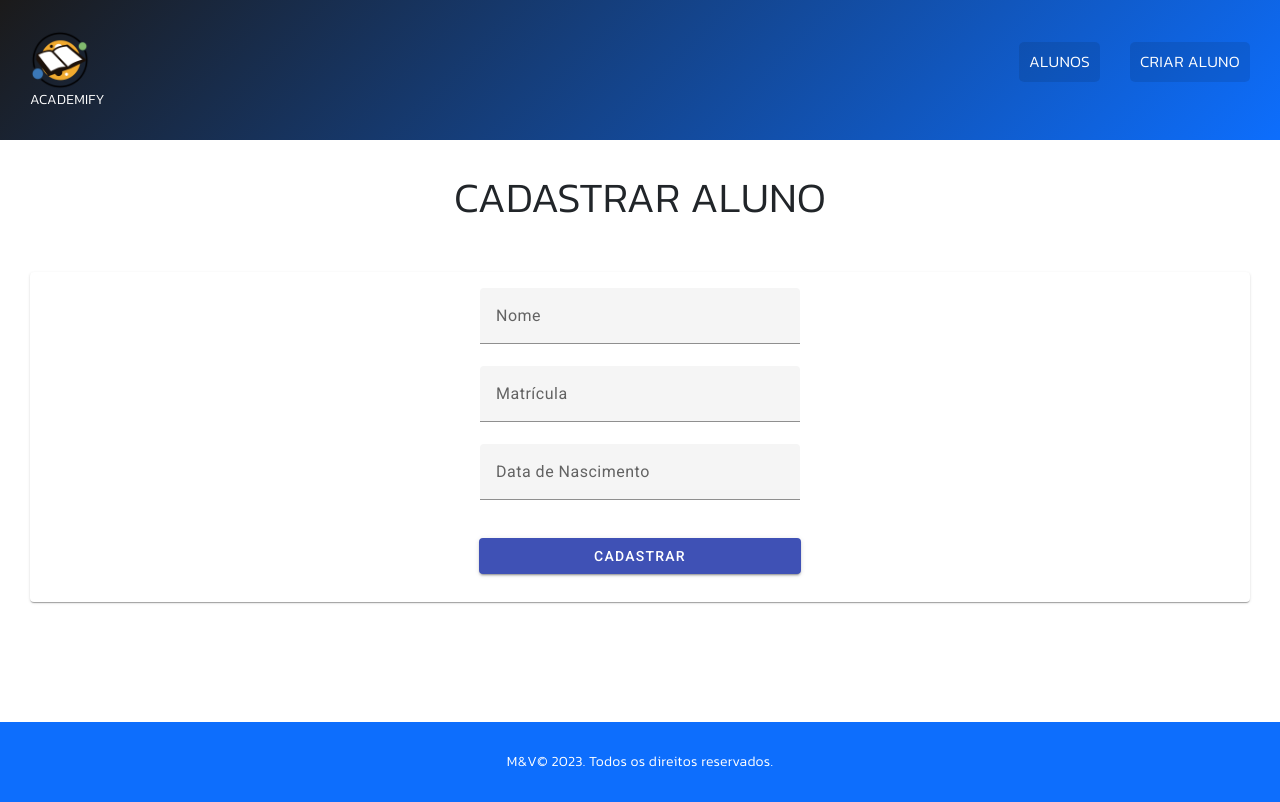
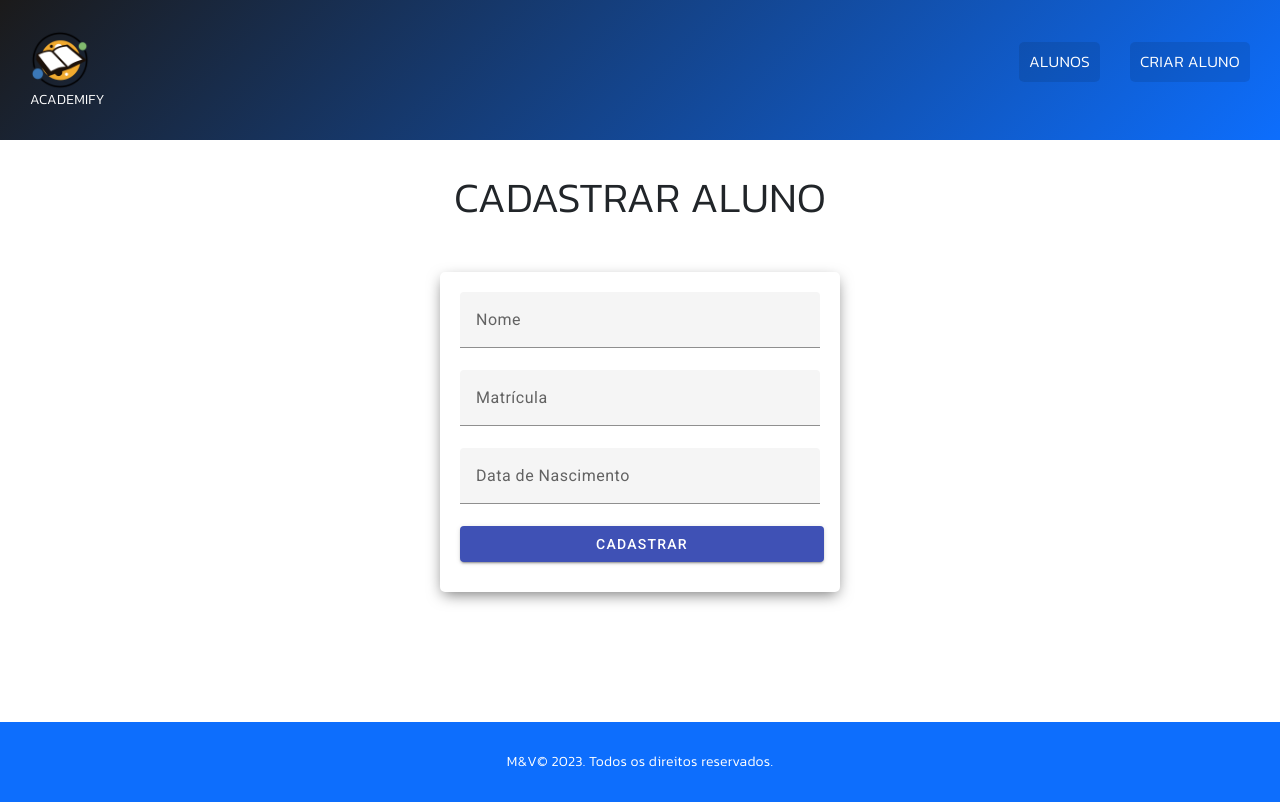
Before and after one commit to Mathruu/Academify-app, an Angular app: page /create-alunos in a window 1280 px wide. Built offline with nearby package versions, Linux system fonts and the light colour scheme.

Commit message:
estilizando o criar-alunos e criando a home

```diff
--- a/src/app/create-alunos/create-alunos.component.css
+++ b/src/app/create-alunos/create-alunos.component.css
@@ -1,12 +1,12 @@
-.button {
+.button-container {
     display: flex;
     justify-content: center;
     width: 100%;
     margin-bottom: 1em;
 }
 
-.botao {
-    width: 23em;
+.button {
+    width: 26em;
 }
 
 .input {
@@ -17,8 +17,8 @@
 }
 
 .content {
-    padding: 0px;
-    margin: 0px 30px 0px 30px;
+    display: flex;
+    justify-content: center;
     min-height: calc(100vh - 350px);
 }
 
@@ -58,20 +58,15 @@ a {
     }
 }
 
-.button {
-    display: flex;
-    justify-content: center;
-    width: 100%;
-    margin-bottom: 2em;
+.campo {
+    width: 22.5em;
 }
 
-.input {
-    display: flex;
-    justify-content: center;
-    align-items: center;
-    width: 100%;
+.input-container {
+    max-width: 400px;
+    max-height: 320px;
+    padding: 20px;
+    background-color: white;
+    border-radius: 5px;
+    box-shadow: 0px 5px 15px -3px rgba(115,115,115,1);
 }
-
-.campo {
-    width: 20em;
-}
--- a/src/app/create-alunos/create-alunos.component.html
+++ b/src/app/create-alunos/create-alunos.component.html
@@ -3,9 +3,7 @@
 </div>
 
 <div class="content">
-    <mat-card>
-        <div class="input">
-            <mat-card-content>
+    <div class="input-container">
         <mat-form-field class="campo">
             <input id="nome" [(ngModel)]="nome" matInput placeholder="Nome">
         </mat-form-field>
@@ -17,10 +15,6 @@
         <mat-form-field class="campo">
             <input id="nascimento" [(ngModel)]="nascimento" matInput placeholder="Data de Nascimento" />
         </mat-form-field>
-            </mat-card-content>
+        <button class="button" (click)="adicionarAluno()" mat-raised-button color="primary">CADASTRAR</button>
     </div>
-            <div class="button">
-                <button class="botao" (click)="adicionarAluno()" mat-raised-button color="primary">CADASTRAR</button>
 </div>
-    </mat-card>
-</div>
--- a/src/app/main/main.component.css
+++ b/src/app/main/main.component.css
@@ -0,0 +1,114 @@
+@import url('https://fonts.googleapis.com/css2?family=Didact+Gothic&display=swap');
+
+img {
+    display: block;
+    width: 100%;
+    border-radius: 5px;
+}
+
+body {
+    height: 100%;
+    margin: 0;
+    padding: 0;
+    font-family: 'Kanit', "Helvetica Neue", sans-serif;
+}
+
+.title-table {
+    display: flex;
+    justify-content: center;
+}
+
+.title-table h1 {
+    font-family: 'Kanit', "Helvetica Neue", sans-serif;
+    font-size: 2.8em;
+    font-weight: 500;
+}
+
+
+@media (max-width: 600px) {
+    .title-table h1 {
+        font-size: 2.5em;
+        font-weight: 500;
+    }
+}
+
+@media (max-width: 450px) {
+    .title-table h1 {
+        font-size: 2em;
+        font-weight: 500;
+    }
+}
+
+
+/* ARTICLE----------------------------------------------------------> */
+.article {
+    margin: 25px auto;
+    display: flex;
+    justify-content: space-around;
+    align-items: center;
+    max-width: 1000px;
+    padding: 20px;
+    background-color: white;
+    border-radius: 5px;
+    box-shadow: 0px 5px 15px -3px rgba(115,115,115,1);
+}
+
+@media (max-width: 1015px) {
+    .article {
+        margin: 15px 10px;
+    }
+}
+
+@media (max-width: 514px) {
+    .article {
+        display: block;
+    }
+}
+
+.article-img {
+    margin-left: 20px;
+    max-width: 200px;
+}
+
+@media (max-width: 1015px) {
+    .article-img {
+        margin: 3px 5px;
+    }
+}
+
+@media (max-width: 514px) {
+    .article-img {
+        margin: 3px auto;
+    }
+}
+
+
+.historia-moedas {
+    margin: 25px auto;
+    justify-content: center;
+    align-items: center;
+    max-width: 1000px;
+    padding: 20px;
+    background-color: white;
+    border-radius: 5px;
+    box-shadow: 0px 5px 15px -3px rgba(115,115,115,1);
+}
+
+@media (max-width: 1015px) {
+    .historia-moedas {
+        margin: 15px 10px;
+    }
+}
+
+.historia-moedas-h1 {
+    margin: 0 auto;
+}
+
+.historia-moedas-img {
+    margin: 0 auto;
+    max-width: 370px;
+}
+
+.moedas-paises {
+    width: 180px;
+}
--- a/src/app/main/main.component.html
+++ b/src/app/main/main.component.html
@@ -1 +1,11 @@
-<p>main works!</p>
+<div class="content">
+    <div class="historia-moedas">
+      <h1 class="historia-moedas-h1">Bem-vindo ao ACADEMIFY!</h1>
+      <section class="text">
+        <p>Somos o maior portal de controle de dados escolares do Brasil. Dentre nossas configurações estão disponíveis o cadastro de alunos com sua informações, além é claro da edição, exclusão e listagem desses dados de forma organizada e intuitiva.</p>
+      </section>
+      <section class="historia-moedas-img">
+        <img src="../../assets/img/academify.png" alt="">
+      </section>
+    </div>
+</div>
--- a/src/index.html
+++ b/src/index.html
@@ -2,10 +2,10 @@
 <html lang="en">
 <head>
   <meta charset="utf-8">
-  <title>AcademifyApp</title>
+  <title>Academify</title>
   <base href="/">
   <meta name="viewport" content="width=device-width, initial-scale=1">
-  <link rel="icon" type="image/x-icon" href="favicon.ico">
+  <link rel="icon" type="image/x-icon" href="assets/img/academify.png">
   <link rel="preconnect" href="https://fonts.gstatic.com">
   <link href="https://fonts.googleapis.com/css2?family=Roboto:wght@300;400;500&display=swap" rel="stylesheet">
   <link href="https://fonts.googleapis.com/icon?family=Material+Icons" rel="stylesheet">
```
Lines whose indentation alone changed are shown as unchanged.
